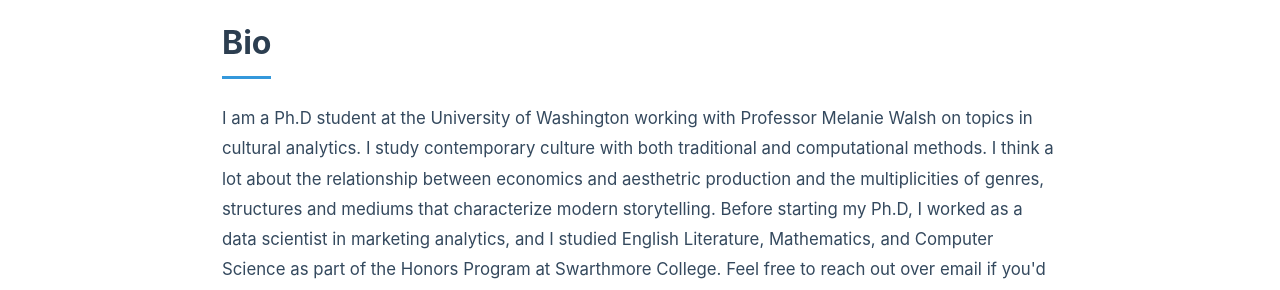
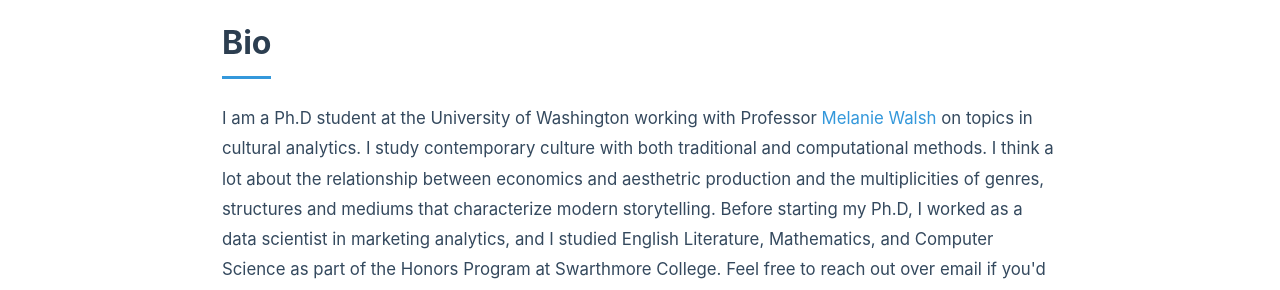
Before and after one commit to neelgupta2112/neelgupta2112.github.io, a Jekyll site: the page built from index.html, in a window 1280 px wide. Shown: the part 247-537 px from the top of the page. Built offline with Jekyll 4.4.1, drawn with Linux system fonts in a browser that asks for light colours; part of the change alters nothing that is shown; some of the changed text lies outside the part shown.

```diff
--- a/index.html
+++ b/index.html
@@ -6,7 +6,7 @@ title: Home
 <section id="bio">
   <h2>Bio</h2>
   <p>
-    I am a Ph.D student at the University of Washington working with Professor Melanie Walsh on topics in cultural analytics.
+    I am a Ph.D student at the University of Washington working with Professor <a href="https://melaniewalsh.org/">Melanie Walsh</a> on topics in cultural analytics.
 	I study contemporary culture with both traditional and computational methods. I think a lot about the relationship between economics and aesthetric production and the multiplicities of genres, structures and mediums that characterize modern storytelling.
 	Before starting my Ph.D, I worked as a data scientist in marketing analytics, and I studied English Literature, Mathematics, and Computer Science as part of the Honors Program at Swarthmore College.
 	Feel free to reach out over email if you'd like to get in touch.
```
